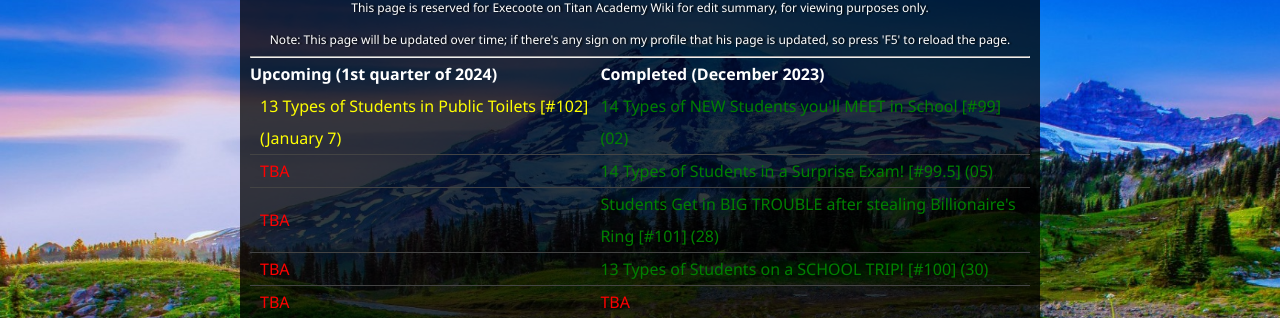
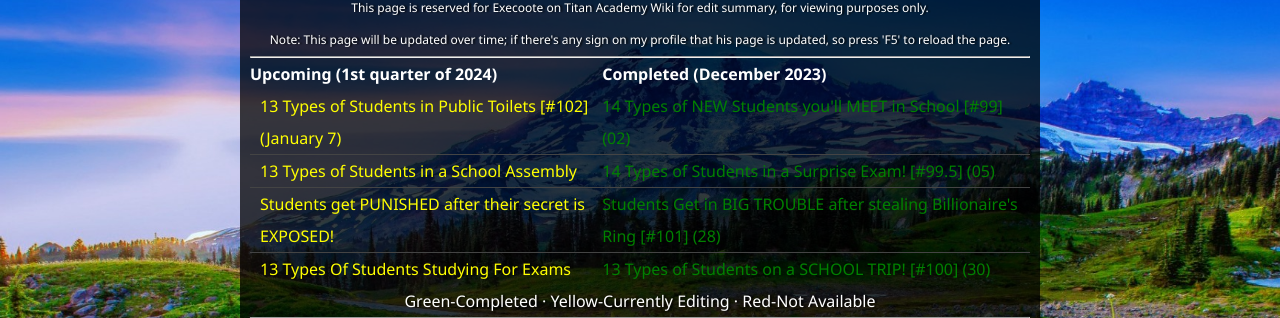
Before and after one commit to Execoote/Titan-Academy-Edit-Summary, a plain HTML site: page main.html in a window 1280 px wide. Shown: the part 104-422 px from the top of the page. Drawn offline with Linux system fonts and the light colour scheme.

Commit message:
Update main.html

```diff
--- a/main.html
+++ b/main.html
@@ -31,20 +31,16 @@
                             <td><a href="https://titanacademy.fandom.com/wiki/14_Types_of_NEW_Students_you%27ll_MEET_in_School/Transcript" class="green" target="_blank">14 Types of NEW Students you'll MEET in School [#99] (02)</a></td>
                         </tr>
                         <tr>
-                            <td><a href="https://titanacademy.fandom.com/wiki/" class="red" target="_blank">TBA</a></td>
+                            <td><a href="https://titanacademy.fandom.com/wiki/13_Types_of_Students_in_a_School_Assembly/Transcript" class="yellow" target="_blank">13 Types of Students in a School Assembly</a></td>
                             <td><a href="https://titanacademy.fandom.com/wiki/14_Types_of_Students_in_a_Surprise_Exam!/Transcript" class="green" target="_blank">14 Types of Students in a Surprise Exam! [#99.5] (05)</a></td>
                         </tr>
                         <tr>
-                            <td><a href="https://titanacademy.fandom.com/wiki/" class="red" target="_blank">TBA</a></td>
+                            <td><a href="https://titanacademy.fandom.com/wiki/Students_get_PUNISHED_after_their_secret_is_EXPOSED!/Transcript" class="yellow" target="_blank">Students get PUNISHED after their secret is EXPOSED!</a></td>
                             <td><a href="https://titanacademy.fandom.com/wiki/Students_Get_in_BIG_TROUBLE_after_stealing_Billionaire%27s_Ring/Transcript" class="green" target="_blank">Students Get in BIG TROUBLE after stealing Billionaire's Ring [#101] (28)</a></td>
                         </tr>
                         <tr>
-                            <td><a href="https://titanacademy.fandom.com/wiki/" class="red" target="_blank">TBA</a></td>
+                            <td><a href="https://titanacademy.fandom.com/wiki/13_Types_Of_Students_Studying_For_Exams/Transcript" class="yellow" target="_blank">13 Types Of Students Studying For Exams</a></td>
                             <td><a href="https://titanacademy.fandom.com/wiki/13_Types_of_Students_on_a_SCHOOL_TRIP!/Transcript" class="green" target="_blank">13 Types of Students on a SCHOOL TRIP! [#100] (30)</a></td>
-                        </tr>
-                        <tr>
-                            <td><a href="https://titanacademy.fandom.com/wiki/" class="red" target="_blank">TBA</a></td>
-                            <td><a href="https://titanacademy.fandom.com/wiki/" class="red" target="_blank">TBA</a></td>
                         </tr>
                     </tbody>
                 </table>
```
